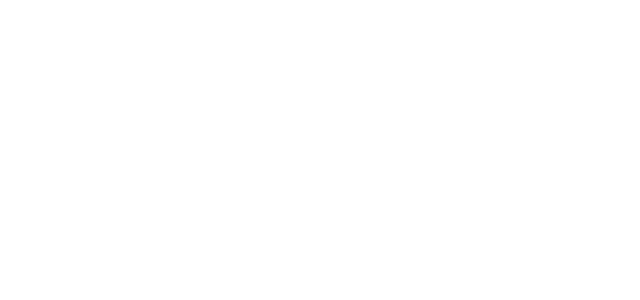
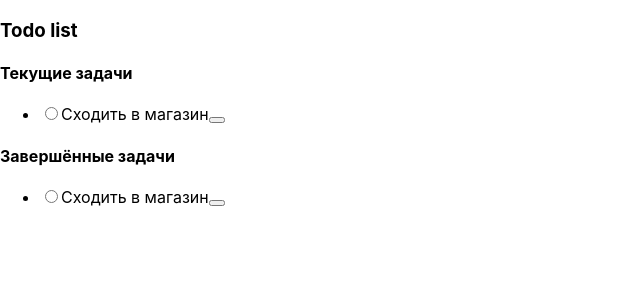
Before and after one commit to sominiac/to-do-react-redux, a React (Create React App) app: page / in a window 1280 px wide. Shown: the top 300 px of the page, without its empty margins (0-640 px from the left). Built offline with nearby package versions, Linux system fonts and the light colour scheme.

Commit message:
feat(App): добавил лейаут страницы

```diff
--- a/src/App.js
+++ b/src/App.js
@@ -1,7 +1,34 @@
 function App() {
     return (
         <div className="App">
-
+            <header className="app__header">
+                <h3 className="header__title">Todo list</h3>
+            </header>
+            <section className="tasks current-tasks">
+                <h4 className="tasks__title">Текущие задачи</h4>
+                <ul className="tasks__list">
+                    <li className="tasks__list-element">
+                        <div className="task">
+                            <input className="radio-button" id="task-check-button" type="radio"/>
+                            <label className="task__name" htmlFor="task-check-button">Сходить в магазин</label>
+                            <button className="icon-button task__delete-button"></button>
+                        </div>
+                    </li>
+                </ul>
+            </section>
+            <section className="tasks completed-tasks">
+                <h4 className="tasks__title">Завершённые задачи</h4>
+                <ul className="tasks__list">
+                    <li className="tasks__list-element">
+                        <div className="task">
+                            <input className="radio-button" id="completed-task-check-button" type="radio"/>
+                            <label className="task__name" htmlFor="completed-task-check-button">Сходить в
+                                магазин</label>
+                            <button className="icon-button task__delete-button"></button>
+                        </div>
+                    </li>
+                </ul>
+            </section>
         </div>
     );
 }
```
